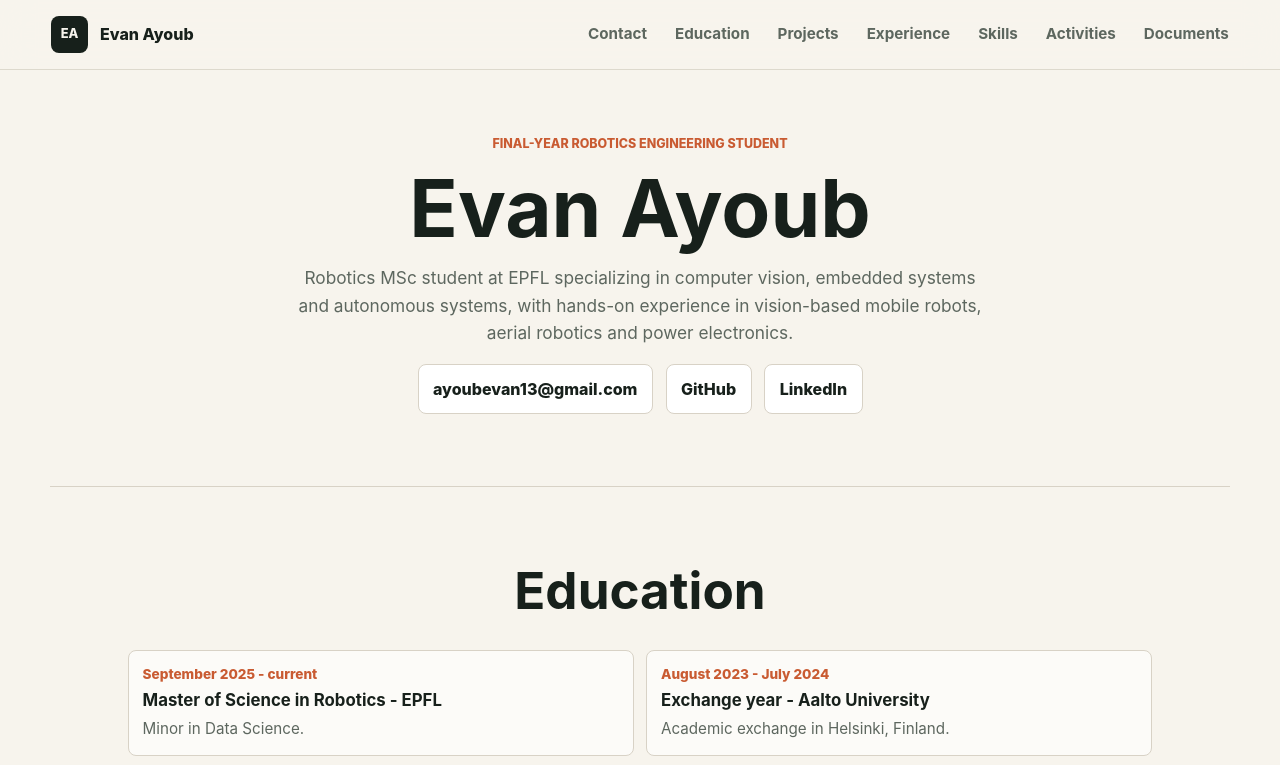
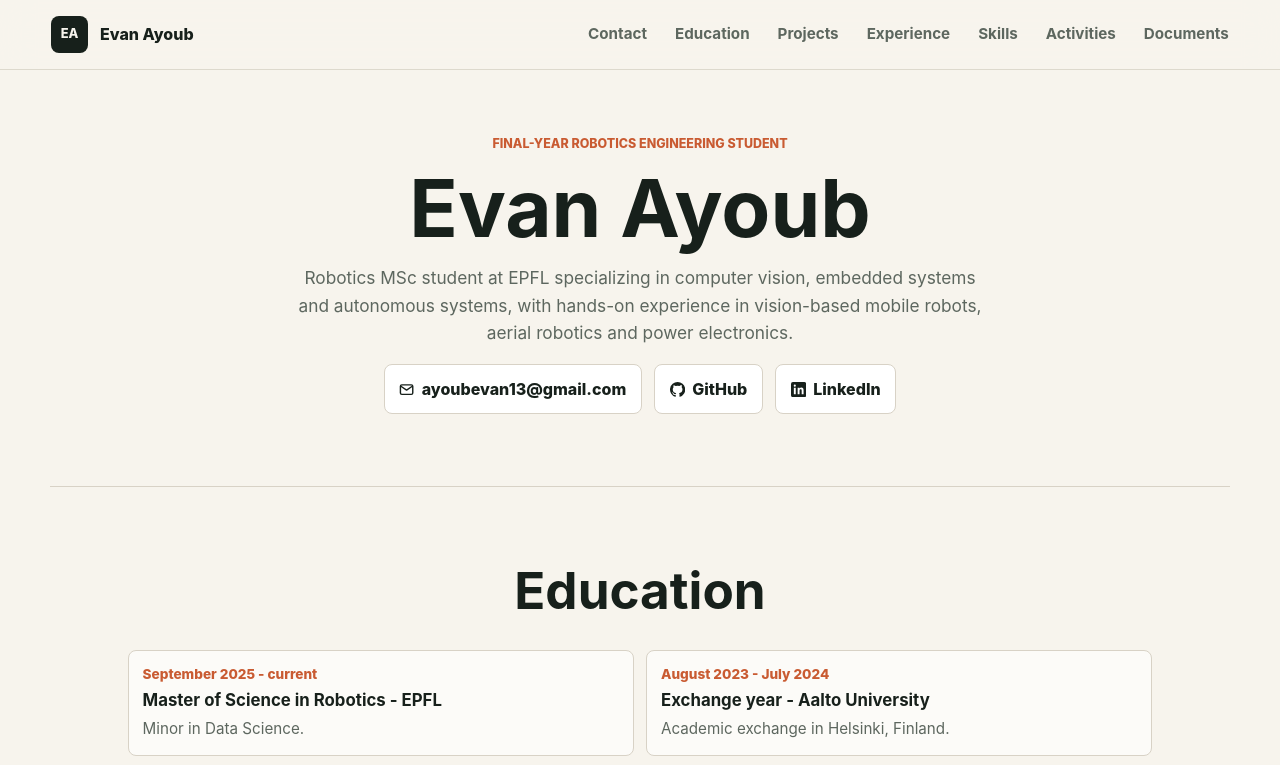
Before and after one commit to aiglegivree/evanayoub, a plain HTML site: page index.html in a window 1280 px wide. Shown: the top 765 px of the page. Drawn offline with Linux system fonts and the light colour scheme.

Commit message:
Add contact icons and return-to-top navigation

```diff
--- a/index.html
+++ b/index.html
@@ -10,7 +10,7 @@
     />
     <link rel="stylesheet" href="styles.css" />
   </head>
-  <body data-page="home">
+  <body id="top" data-page="home">
     <header class="site-header">
       <a class="brand" href="#top" aria-label="Evan Ayoub portfolio home">
         <span class="brand-mark">EA</span>
@@ -18,7 +18,7 @@
       </a>
       <div class="header-actions">
         <nav aria-label="Main navigation">
-          <a href="#contact" data-i18n="nav.contact">Contact</a>
+          <a href="#top" data-i18n="nav.contact">Contact</a>
           <a href="#education" data-i18n="cv.education.title">Education</a>
           <a href="#projects" data-i18n="nav.projects">Projects</a>
           <a href="#experience" data-i18n="cv.experience.title">Experience</a>
@@ -29,7 +29,7 @@
       </div>
     </header>
 
-    <main id="top">
+    <main>
       <section class="hero">
         <div class="hero-copy">
           <p class="eyebrow" data-i18n="home.hero.eyebrow">Final-year robotics engineering student</p>
@@ -39,9 +39,25 @@
             with hands-on experience in vision-based mobile robots, aerial robotics and power electronics.
           </p>
           <div class="contact-links" id="contact">
-            <a href="mailto:ayoubevan13@gmail.com">ayoubevan13@gmail.com</a>
-            <a href="https://github.com/aiglegivree" target="_blank" rel="noreferrer">GitHub</a>
-            <a href="https://www.linkedin.com/in/evan-joseph-gerard-ayoub" target="_blank" rel="noreferrer">LinkedIn</a>
+            <a href="mailto:ayoubevan13@gmail.com">
+              <svg class="contact-icon" viewBox="0 0 16 16" aria-hidden="true">
+                <rect x="1.5" y="3" width="13" height="10" rx="1.5" fill="none" stroke="currentColor" stroke-width="1.5" />
+                <path d="m2 4.5 6 4 6-4" fill="none" stroke="currentColor" stroke-width="1.5" stroke-linejoin="round" />
+              </svg>
+              ayoubevan13@gmail.com
+            </a>
+            <a href="https://github.com/aiglegivree" target="_blank" rel="noreferrer">
+              <svg class="contact-icon" viewBox="0 0 16 16" aria-hidden="true">
+                <path d="M8 0a8 8 0 0 0-2.53 15.59c.4.07.55-.17.55-.38l-.01-1.49c-2.01.37-2.53-.49-2.69-.94-.09-.23-.48-.94-.82-1.13-.28-.15-.68-.52-.01-.53.63-.01 1.08.58 1.23.82.72 1.21 1.87.87 2.33.66.07-.52.28-.87.51-1.07-1.78-.2-3.64-.89-3.64-3.95 0-.87.31-1.59.82-2.15-.08-.2-.36-1.02.08-2.12 0 0 .67-.21 2.2.82a7.65 7.65 0 0 1 4 0c1.53-1.04 2.2-.82 2.2-.82.44 1.1.16 1.92.08 2.12.51.56.82 1.27.82 2.15 0 3.07-1.87 3.75-3.65 3.95.29.25.54.73.54 1.48l-.01 2.2c0 .21.15.46.55.38A8 8 0 0 0 8 0Z" />
+              </svg>
+              GitHub
+            </a>
+            <a href="https://www.linkedin.com/in/evan-joseph-gerard-ayoub" target="_blank" rel="noreferrer">
+              <svg class="contact-icon" viewBox="0 0 16 16" aria-hidden="true">
+                <path fill-rule="evenodd" d="M2 0h12a2 2 0 0 1 2 2v12a2 2 0 0 1-2 2H2a2 2 0 0 1-2-2V2a2 2 0 0 1 2-2ZM3 6h2v7H3Zm1-1a1.125 1.125 0 1 0 0-2.25A1.125 1.125 0 0 0 4 5Zm3 1h2v.9c.41-.64 1.02-1.07 2-1.07 1.58 0 2.25 1 2.25 2.74V13h-2V9.1c0-.93-.25-1.48-1.08-1.48C9.43 7.62 9 8.16 9 9.1V13H7Z" />
+              </svg>
+              LinkedIn
+            </a>
           </div>
         </div>
       </section>
--- a/styles.css
+++ b/styles.css
@@ -560,11 +560,21 @@ h3 {
 }
 
 .contact-links a {
+  display: inline-flex;
+  align-items: center;
+  gap: 0.45rem;
   padding: 0.7rem 0.9rem;
   background: var(--surface);
   border: 1px solid var(--line);
   border-radius: 8px;
   font-weight: 800;
+}
+
+.contact-icon {
+  flex: none;
+  width: 0.95em;
+  height: 0.95em;
+  fill: currentColor;
 }
 
 .cv-page {
```
